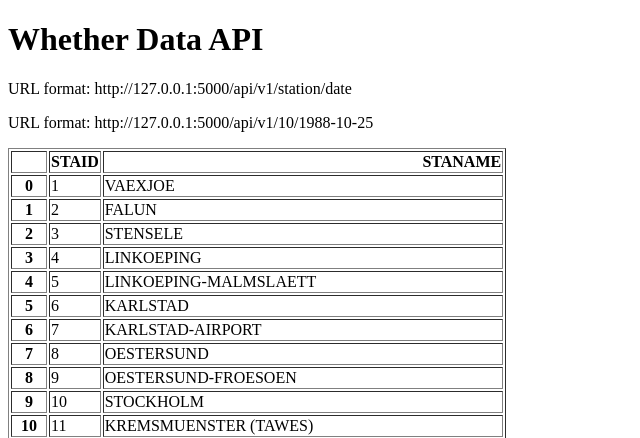
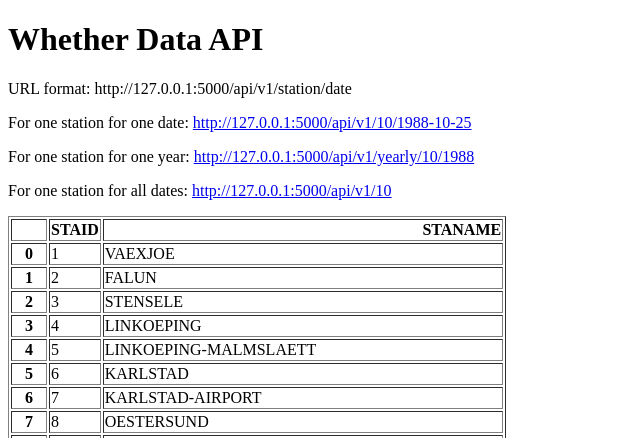
Before and after one commit to khanimran17/Weather-API, a Flask app: page / in a window 1280 px wide. Shown: the top 438 px of the page, without its empty margins (0-640 px from the left). Run offline with Flask 3, Linux system fonts and the light colour scheme.

Commit message:
Add Url endpoint for yearly and all data

```diff
--- a/main.py
+++ b/main.py
@@ -1,6 +1,5 @@
 import pandas as pd
 from flask import Flask, render_template
-import pandas
 
 app = Flask(__name__)
 
@@ -23,5 +22,22 @@ def about(station, date):
             "temperature": temperature}
 
 
+@app.route("/api/v1/<station>")
+def all_data(station):
+    filename = "data_small/TG_STAID" + str(station).zfill(6) + ".txt"
+    df = pd.read_csv(filename, skiprows=20, parse_dates=['    DATE'])
+    result = df.to_dict(orient="records")
+    return result
+
+
+@app.route("/api/v1/yearly/<station>/<year>")
+def yearly(station, year):
+    filename = "data_small/TG_STAID" + str(station).zfill(6) + ".txt"
+    df = pd.read_csv(filename, skiprows=20)
+    df['    DATE'] = df['    DATE'].astype(str)
+    result = df[df['    DATE'].str.startswith(str(year))].to_dict(orient="records")
+    return result
+
+
 if __name__ == "__main__":
     app.run(debug=True)
--- a/templates/home.html
+++ b/templates/home.html
@@ -7,7 +7,9 @@
 <body>
     <h1>Whether Data API</h1>
     <p>URL format: http://127.0.0.1:5000/api/v1/station/date</p>
-    <p>URL format: http://127.0.0.1:5000/api/v1/10/1988-10-25</p>
+    <p>For one station for one date: <a href="http://127.0.0.1:5000/api/v1/10/1988-10-25">http://127.0.0.1:5000/api/v1/10/1988-10-25</a></p>
+    <p>For one station for one year: <a href="http://127.0.0.1:5000/api/v1/yearly/10/1988">http://127.0.0.1:5000/api/v1/yearly/10/1988</a></p>
+    <p>For one station for all dates: <a href="http://127.0.0.1:5000/api/v1/10">http://127.0.0.1:5000/api/v1/10</a></p>
     <p>{{data|safe}}</p>
 </body>
 </html>
```
Also changed, not shown: README.md (added).
